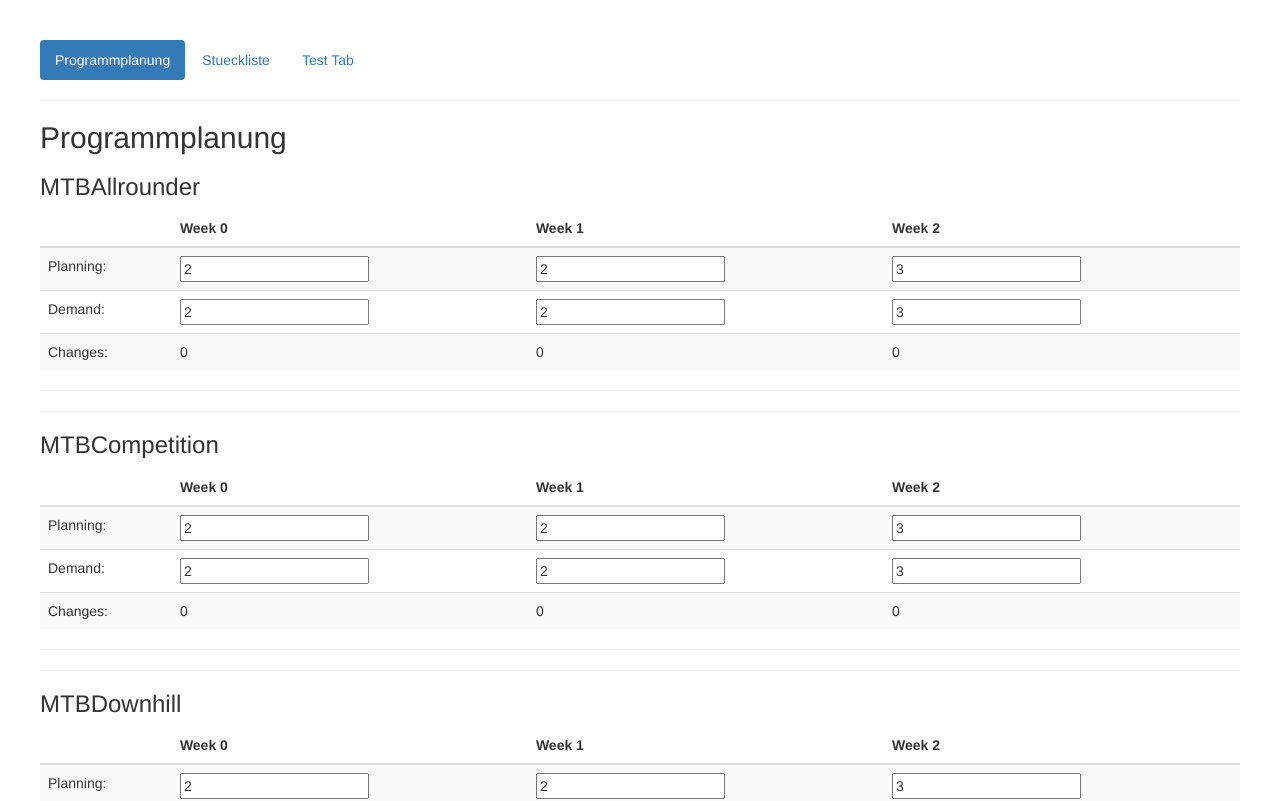
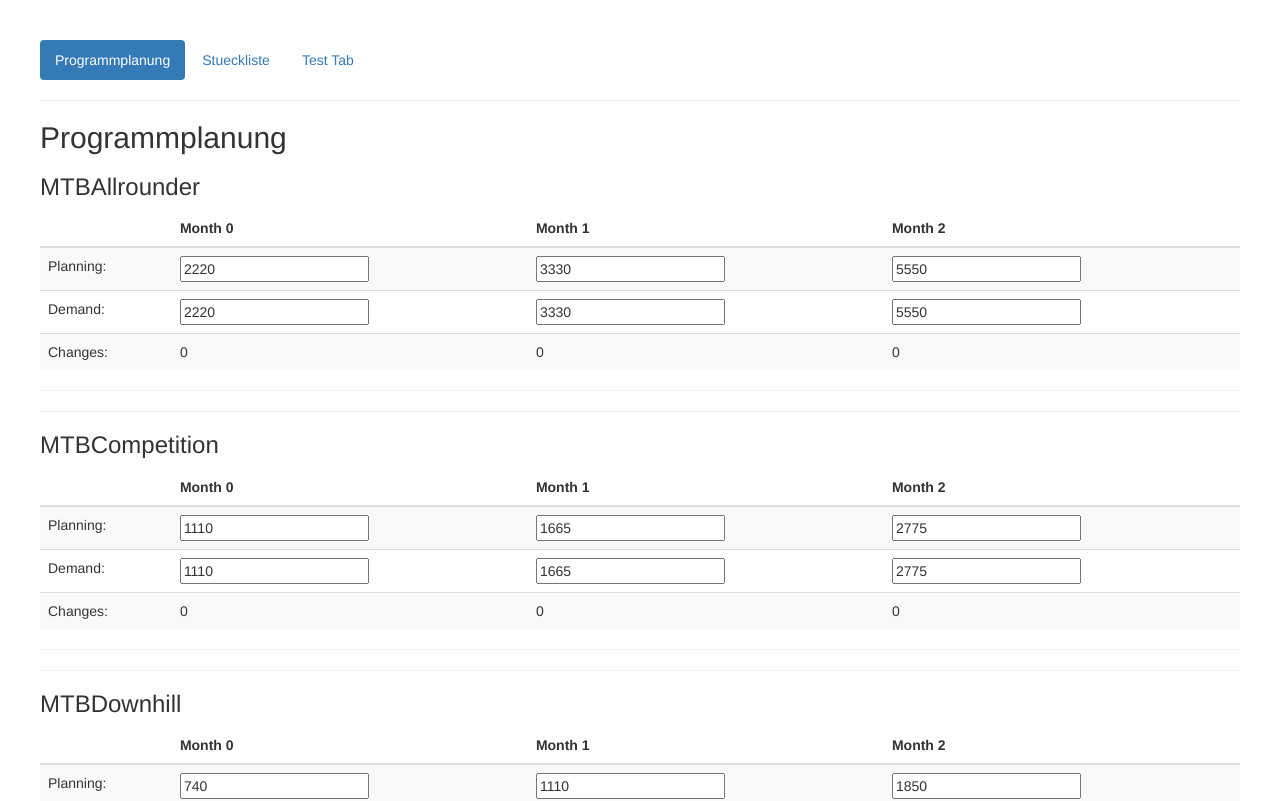
Before and after one commit to steffenwohlers/wi3p, an Angular app: page /programmplanung in a window 1280 px wide. Shown: the top 801 px of the page. Built offline with nearby package versions, Linux system fonts and the light colour scheme.

Commit message:
Erste Stammdaten in fahhrad.service geschrieben, Input Wochen in Monate verändert

```diff
--- a/src/app/programmplanung/programmplanung-test/programmplanung-test.component.html
+++ b/src/app/programmplanung/programmplanung-test/programmplanung-test.component.html
@@ -5,9 +5,9 @@
   <thead>
     <tr>
         <th></th>
-      <th>Week {{fahrrad.progammplanungInputArray[0].week}}</th>
-      <th>Week {{fahrrad.progammplanungInputArray[1].week}}</th>
-      <th>Week {{fahrrad.progammplanungInputArray[2].week}}</th>
+      <th>Month {{fahrrad.progammplanungInputArray[0].month}}</th>
+      <th>Month {{fahrrad.progammplanungInputArray[1].month}}</th>
+      <th>Month {{fahrrad.progammplanungInputArray[2].month}}</th>
     </tr>
   </thead>
   <tbody>
--- a/src/app/programmplanung/programmplanung-test/programmplanung-test.component.ts
+++ b/src/app/programmplanung/programmplanung-test/programmplanung-test.component.ts
@@ -10,22 +10,15 @@ import { NgForm } from '@angular/forms';
 export class ProgrammplanungTestComponent implements OnInit {
 
   @Input() fahrrad: Fahrrad;
-  oldFahrrad: Fahrrad;
+
   constructor() { }
 
   ngOnInit() {
-    this.oldFahrrad = this.fahrrad;
+
     }
 
   onChange(form: NgForm) {
-    this.fahrrad.progammplanungInputArray[0].planning = form.value.fahrradProgammplanungInputArray0Planning;
-    this.fahrrad.progammplanungInputArray[1].planning = form.value.fahrradProgammplanungInputArray1Planning;
-    this.fahrrad.progammplanungInputArray[2].planning = form.value.fahrradProgammplanungInputArray2Planning;
 
-    this.fahrrad.progammplanungInputArray[0].demand = form.value.fahrradProgammplanungInputArray0Demand;
-    this.fahrrad.progammplanungInputArray[1].demand = form.value.fahrradProgammplanungInputArray1Demand;
-    this.fahrrad.progammplanungInputArray[2].demand = form.value.fahrradProgammplanungInputArray2Demand;
 
-    this.oldFahrrad = this.fahrrad;
   }
 }
--- a/src/app/shared/fahrrad.service.ts
+++ b/src/app/shared/fahrrad.service.ts
@@ -9,9 +9,19 @@ export class FahrradService {
             'spark',
             'Fox32 F100',
             [
+                new ProgrammplanungInput(0, 2220, 2220),
+                new ProgrammplanungInput(1, 3330, 3330),
+                new ProgrammplanungInput(2, 5550, 5550),
+                new ProgrammplanungInput(0, 2, 2),
+                new ProgrammplanungInput(1, 2, 2),
+                new ProgrammplanungInput(2, 3, 3),
+                new ProgrammplanungInput(0, 2, 2),
+                new ProgrammplanungInput(1, 2, 2),
+                new ProgrammplanungInput(2, 3, 3),
                 new ProgrammplanungInput(0, 2, 2),
                 new ProgrammplanungInput(1, 2, 2),
                 new ProgrammplanungInput(2, 3, 3)
+
             ]
         ),
         new Fahrrad(
@@ -20,6 +30,15 @@ export class FahrradService {
             'Speed line',
             'Fox Talas140',
             [
+                new ProgrammplanungInput(0, 1110, 1110),
+                new ProgrammplanungInput(1, 1665, 1665),
+                new ProgrammplanungInput(2, 2775, 2775),
+                new ProgrammplanungInput(0, 2, 2),
+                new ProgrammplanungInput(1, 2, 2),
+                new ProgrammplanungInput(2, 3, 3),
+                new ProgrammplanungInput(0, 2, 2),
+                new ProgrammplanungInput(1, 2, 2),
+                new ProgrammplanungInput(2, 3, 3),
                 new ProgrammplanungInput(0, 2, 2),
                 new ProgrammplanungInput(1, 2, 2),
                 new ProgrammplanungInput(2, 3, 3)
@@ -31,9 +50,18 @@ export class FahrradService {
             'Fizik Tundra',
             'Fox Talas140',
             [
+                new ProgrammplanungInput(0, 740, 740),
+                new ProgrammplanungInput(1, 1110, 1110),
+                new ProgrammplanungInput(2, 1850, 1850),
                 new ProgrammplanungInput(0, 2, 2),
                 new ProgrammplanungInput(1, 2, 2),
-                new ProgrammplanungInput(2, 3, 2)
+                new ProgrammplanungInput(2, 3, 3),
+                new ProgrammplanungInput(0, 2, 2),
+                new ProgrammplanungInput(1, 2, 2),
+                new ProgrammplanungInput(2, 3, 3),
+                new ProgrammplanungInput(0, 2, 2),
+                new ProgrammplanungInput(1, 2, 2),
+                new ProgrammplanungInput(2, 3, 3)
             ]
         )
     ];
--- a/src/app/shared/programmplanung-input.model.ts
+++ b/src/app/shared/programmplanung-input.model.ts
@@ -1,4 +1,8 @@
 export class ProgrammplanungInput {
 
-    constructor(public week: number, public planning: number, public demand: number ) {}
+    public changes: number;
+
+    constructor(public month: number, public planning: number, public demand: number ) {
+        this.changes = this.planning - this.demand;
+    }
 }
```
